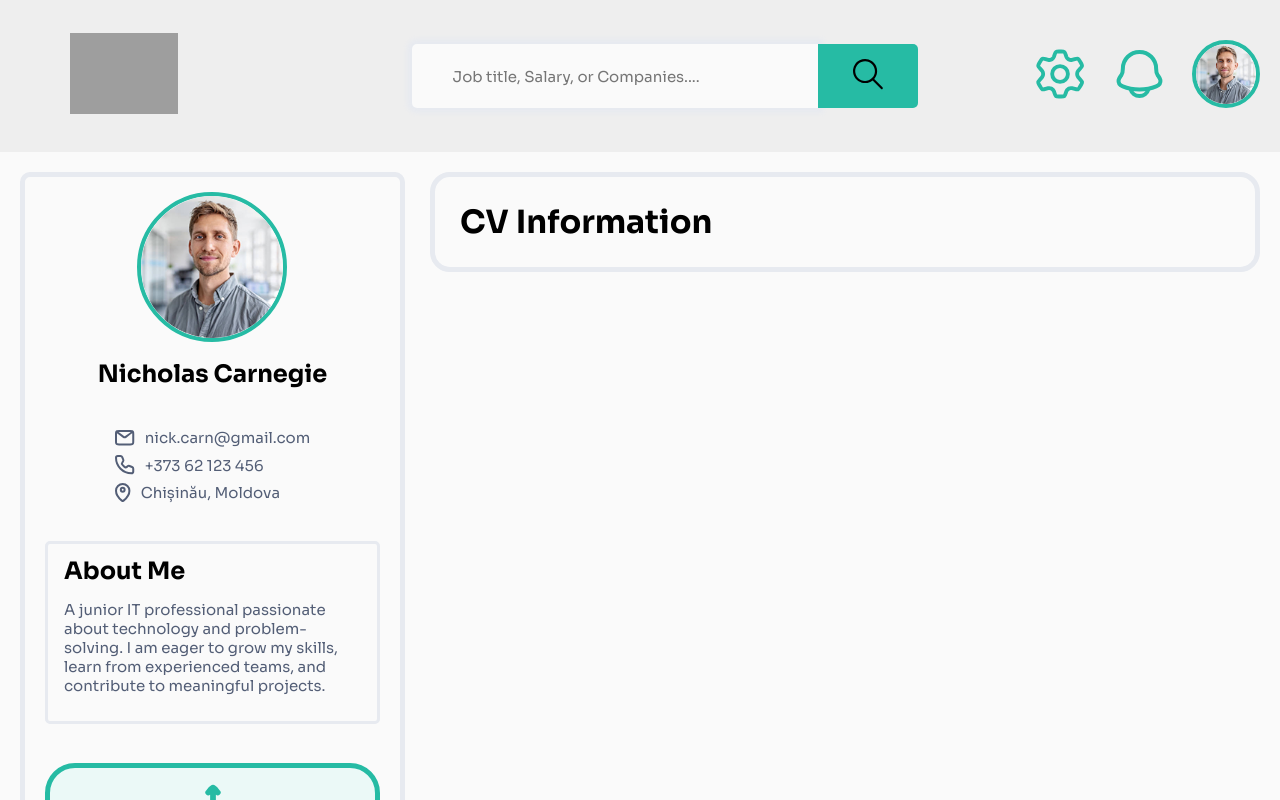
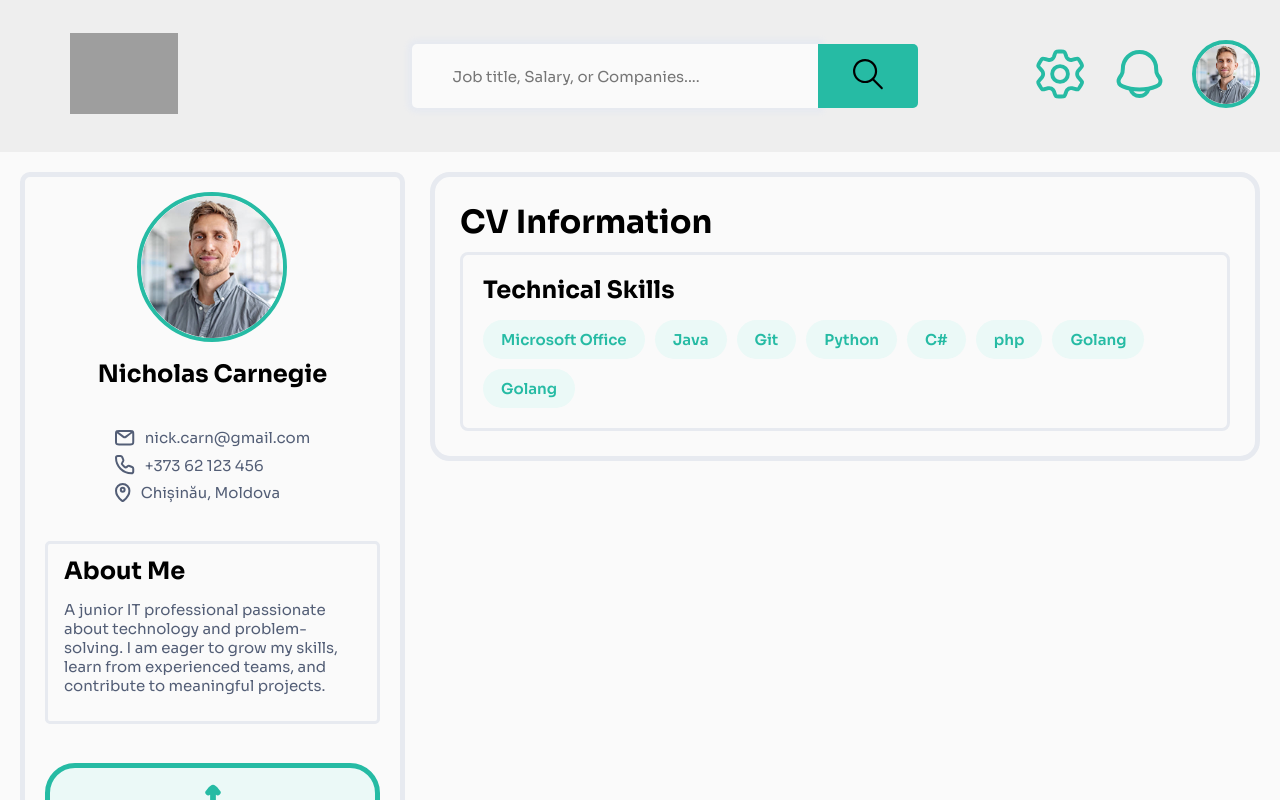
Before and after one commit to KyronPomidor/CVision, a React (Vite) app in the folder front/: page /profile in a window 1280 px wide. Shown: the top 800 px of the page. Built offline with nearby package versions, Linux system fonts and the light colour scheme; no server answers; grey boxes are pictures that could not be loaded.

Commit message:
Implement Technical Skills Component

```diff
--- a/front/src/pages/ProfilePage/ProfilePage.jsx
+++ b/front/src/pages/ProfilePage/ProfilePage.jsx
@@ -4,7 +4,7 @@ import ProfileCard from "../../components/ProfileCard/ProfileCard";
 
 // TODO: replace with data coming from the backend
 const cv = {
-    technicalSkills: ["Microsoft Office", "Java", "Git", "Python", "C#", "php", "Golang"],
+    technicalSkills: ["Microsoft Office", "Java", "Git", "Python", "C#", "php", "Golang", "Golang"],
     languages: [
         { name: "English", level: "B2" },
         { name: "Romanian", level: "Native" },
--- /dev/null
+++ b/front/src/pages/ProfilePage/components/CVInformationCard/TechnicalSkills.jsx
@@ -0,0 +1,20 @@
+import styles from "./TechnicalSkills.module.css"
+
+function TechnicalSkills({ skills = [] }) {
+
+    return (
+        <div className={styles.technicalSkills}>
+            <h2 className={styles.heading}>Technical Skills</h2>
+
+            <div className={styles.skillsList}>
+                {skills.map((skill) => (
+                    <span key={skill} className={styles.skillPill}>
+                        {skill}
+                    </span>
+                ))}
+            </div>
+        </div>
+    )
+}
+
+export default TechnicalSkills
--- /dev/null
+++ b/front/src/pages/ProfilePage/components/CVInformationCard/TechnicalSkills.module.css
@@ -0,0 +1,30 @@
+.technicalSkills {
+    display: flex;
+    flex-direction: column;
+    gap: 15px;
+    padding: 20px;
+
+    border: var(--lightBorderWeight) solid var(--borderGray);
+    border-radius: 8px;
+}
+
+.heading {
+    font-size: var(--heading2);
+    color: var(--headerColor);
+}
+
+.skillsList {
+    display: flex;
+    flex-wrap: wrap;
+    gap: 10px;
+}
+
+.skillPill {
+    padding: 10px 18px;
+
+    background-color: var(--backgroundGreen);
+    color: var(--primary);
+    font-size: var(--mainText);
+    font-weight: 600;
+    border-radius: 20px;
+}
```
Also changed, not shown: front/src/pages/ProfilePage/components/CVInformationCard/CVInformationCard.jsx (+4 -4 lines).
